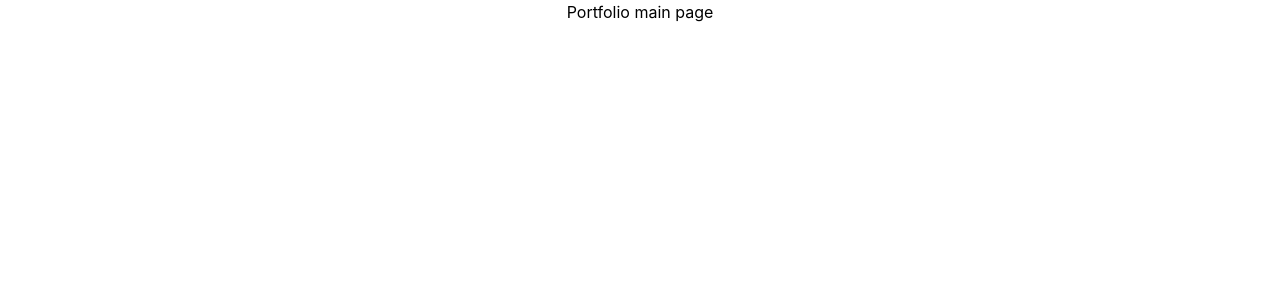
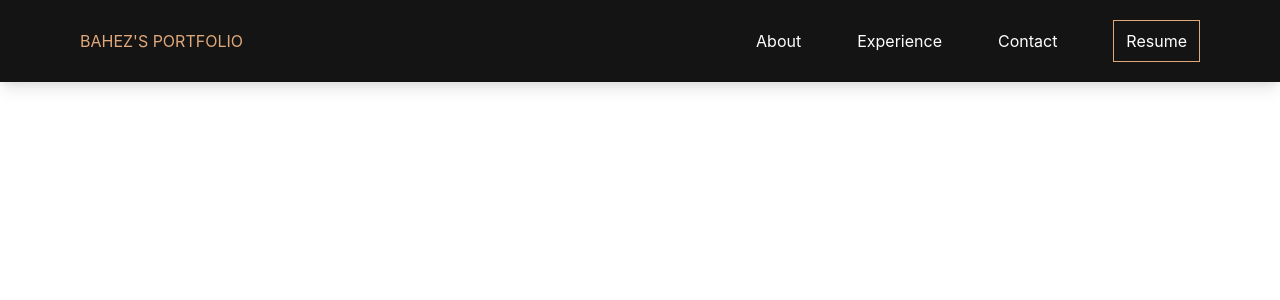
Before and after one commit to RafiBahez/portfolio, a React (Create React App) app: page / in a window 1280 px wide. Shown: the top 300 px of the page. Built offline with nearby package versions, Linux system fonts and the light colour scheme.

Commit message:
Add Basic Navigation with Basic Nav Items.

```diff
--- a/src/App.js
+++ b/src/App.js
@@ -1,9 +1,13 @@
 import './App.css';
+
+import Navigation from './components/Navigation';
 
 function App() {
   return (
     <div className="App">
-      <h1>Portfolio main page</h1>
+
+    <Navigation transparent="true"/>
+
     </div>
   );
 }
--- /dev/null
+++ b/src/components/Navigation.js
@@ -0,0 +1,37 @@
+/* This example requires Tailwind CSS v2.0+ */
+import React, { Component } from "react";
+
+class Navigation extends Component {
+  render() {
+    return (
+      <nav className="bg-port-black shadow-lg">
+        <div className="container mx-auto flex flex-wrap items-center justify-between px-20 py-5  text-white">
+          <div className="text-port-orange uppercase">
+            <a href="https://rafibahez.github.io/portfolio">
+              Bahez's Portfolio
+            </a>
+          </div>
+
+          <div className="text-white">
+            <ul className="flex flex-row items-center space-x-14">
+              <li className="display-block hover:text-gray-300">
+                <a href="#about">About</a>
+              </li>
+              <li>
+                <a href="#experience">Experience</a>
+              </li>
+              <li>
+              <a href="#contact">Contact</a>
+              </li>
+              <li className="border border-port-orange px-3 py-2">
+                <a href="#resume">Resume</a>
+              </li>
+            </ul>
+          </div>
+        </div>
+      </nav>
+    );
+  }
+}
+
+export default Navigation;
--- a/tailwind.config.js
+++ b/tailwind.config.js
@@ -2,7 +2,14 @@ module.exports = {
   purge: ['./src/**/*.{js,jsx,ts,tsx}', './public/index.html'],
   darkMode: false, // or 'media' or 'class'
   theme: {
-    extend: {},
+    extend: {
+      colors: {
+        'port-black': '#141414',
+        'port-dark-black': '#1121212',
+        'port-orange': '#E1A87A',
+        'port-gray': '#B7B7B7'
+      }
+    },
   },
   variants: {
     extend: {},
```
